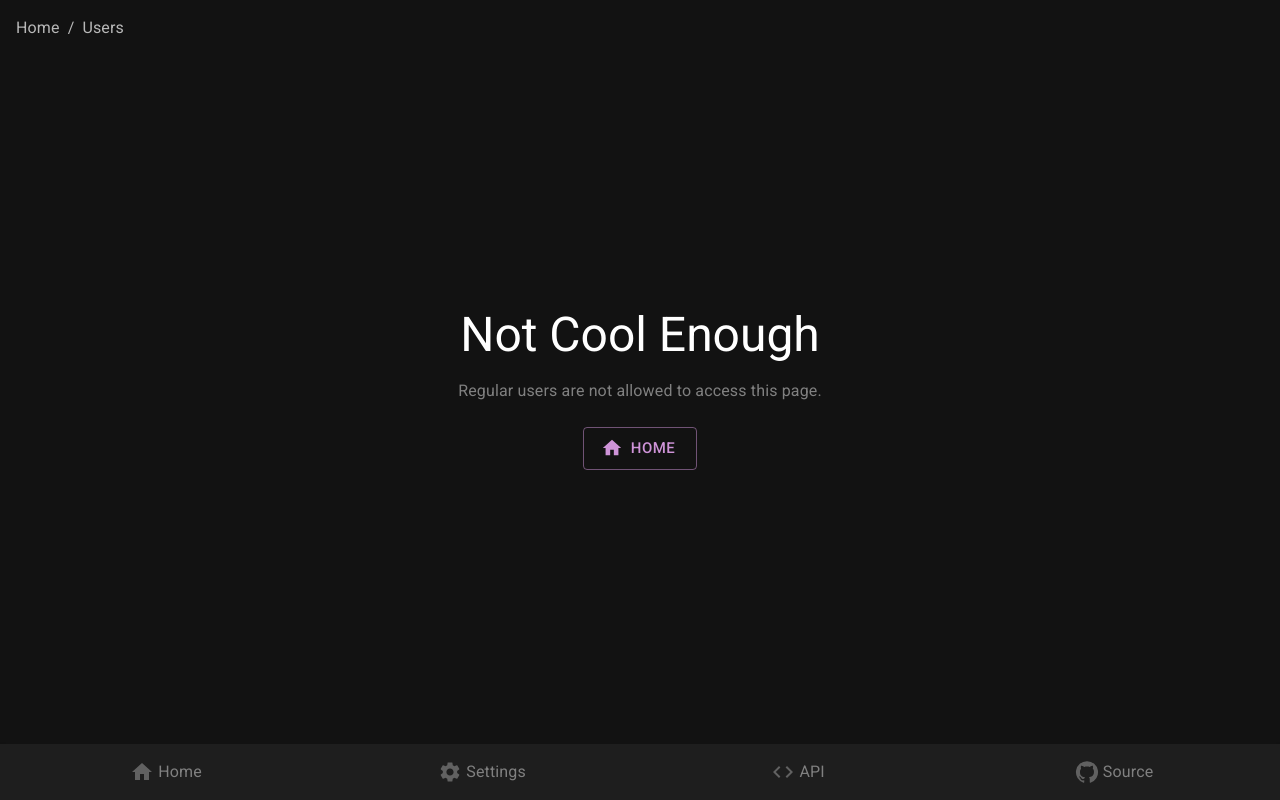
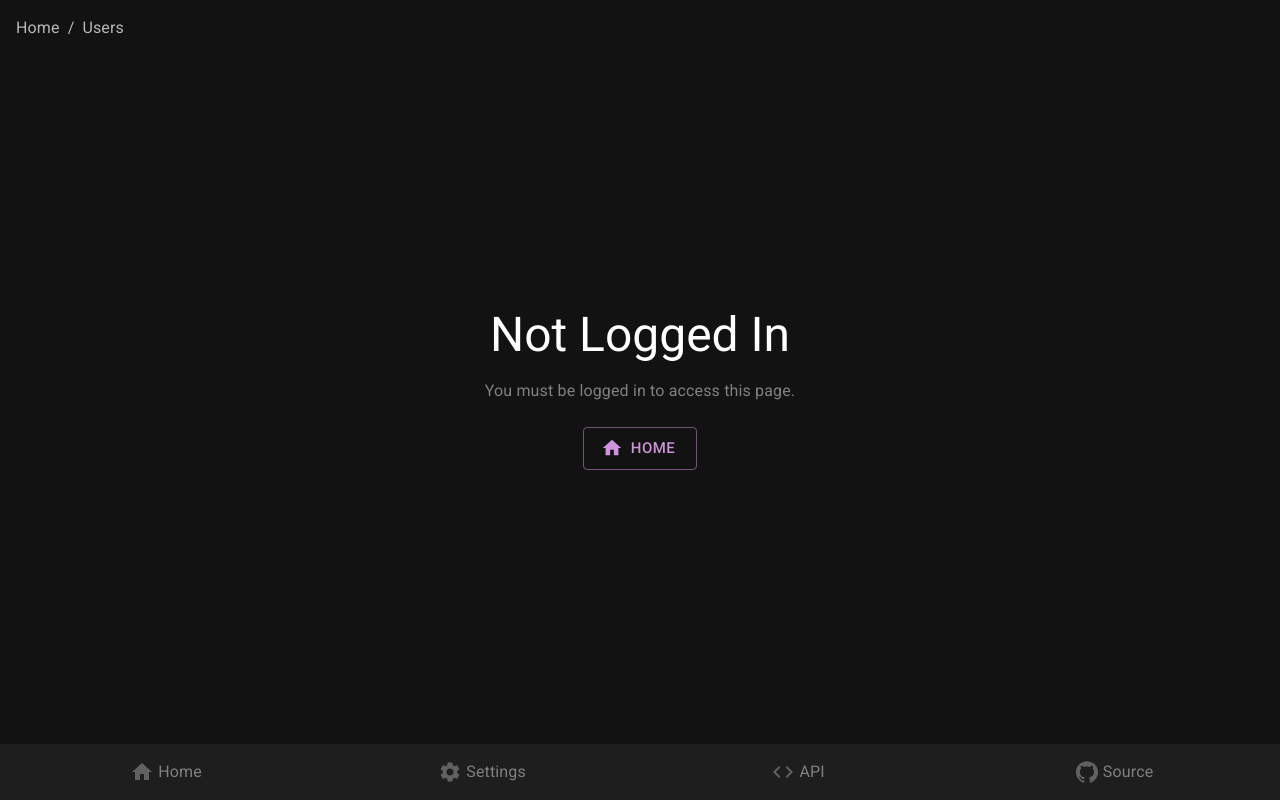
Before and after one commit to Weebs-Incorporated/AIRAMI, a React (Create React App) app: page /users in a window 1280 px wide. Built offline with nearby package versions, Linux system fonts and the light colour scheme.

Commit message:
move user auth wrappers to their own components

```diff
--- /dev/null
+++ b/src/pages/MissingPermissions/MissingPermissionsPage.tsx
@@ -0,0 +1,29 @@
+import { Typography } from '@mui/material';
+import { HomeButton } from '../../components/Buttons';
+import Footer from '../../components/Footer';
+import SiteBreadcrumbs, { SiteBreadcrumbsProps } from '../../components/SiteBreadcrumbs';
+import { Page } from '../Page.styled';
+
+export interface MissingPermissionsPageProps {
+    breadcrumbItems: SiteBreadcrumbsProps['items'];
+    permissions: string[];
+}
+
+const MissingPermissionsPage = ({ breadcrumbItems }: { breadcrumbItems: SiteBreadcrumbsProps['items'] }) => (
+    <>
+        <SiteBreadcrumbs items={[{ to: '/', text: 'Home' }, ...breadcrumbItems]} />
+        <Page>
+            <div style={{ flexGrow: 1 }} />
+            <Typography variant="h3" gutterBottom>
+                Missing Permissions
+            </Typography>
+            <Typography color="gray" textAlign="center">
+                You do not have permission to access this page.
+            </Typography>
+            <HomeButton sx={{ mt: 3 }} />
+            <Footer />
+        </Page>
+    </>
+);
+
+export default MissingPermissionsPage;
--- /dev/null
+++ b/src/pages/NotLoggedIn/NotLoggedInPage.tsx
@@ -0,0 +1,26 @@
+import { Typography } from '@mui/material';
+import { HomeButton } from '../../components/Buttons';
+import Footer from '../../components/Footer';
+import SiteBreadcrumbs, { SiteBreadcrumbsProps } from '../../components/SiteBreadcrumbs';
+import { Page } from '../Page.styled';
+
+const NotLoggedInPage = ({ breadcrumbItems }: { breadcrumbItems: SiteBreadcrumbsProps['items'] }) => {
+    return (
+        <>
+            <SiteBreadcrumbs items={[{ to: '/', text: 'Home' }, ...breadcrumbItems]} />
+            <Page>
+                <div style={{ flexGrow: 1 }} />
+                <Typography variant="h3" gutterBottom>
+                    Not Logged In
+                </Typography>
+                <Typography color="gray" textAlign="center">
+                    You must be logged in to access this page.
+                </Typography>
+                <HomeButton sx={{ mt: 3 }} />
+                <Footer />
+            </Page>
+        </>
+    );
+};
+
+export default NotLoggedInPage;
--- a/src/pages/Users/UsersPage.tsx
+++ b/src/pages/Users/UsersPage.tsx
@@ -15,7 +15,6 @@ import {
 } from '@mui/material';
 import { useCallback, useContext, useEffect, useMemo, useState } from 'react';
 import { aims } from '../../api';
-import { HomeButton } from '../../components/Buttons';
 import Footer from '../../components/Footer';
 import SiteBreadcrumbs from '../../components/SiteBreadcrumbs/SiteBreadcrumbs';
 import { SettingsContext, UserSession, UserSessionContext } from '../../contexts';
@@ -28,6 +27,8 @@ import { Page } from '../Page.styled';
 import VisibilityIcon from '@mui/icons-material/Visibility';
 import VisibilityOffIcon from '@mui/icons-material/VisibilityOff';
 import RefreshIcon from '@mui/icons-material/Refresh';
+import NotLoggedInPage from '../NotLoggedIn/NotLoggedInPage';
+import MissingPermissionsPage from '../MissingPermissions/MissingPermissionsPage';
 
 export interface UsersPageProps {
     loggedInUser: UserSession;
@@ -202,31 +203,12 @@ const UsersPage = ({ loggedInUser }: UsersPageProps) => {
 const UsersPageWrapper = () => {
     const { user } = useContext(UserSessionContext);
 
-    if (
-        user === null ||
-        !hasOneOfPermissions(user.userData, UserPermissions.Owner, UserPermissions.AssignPermissions)
-    ) {
-        return (
-            <>
-                <SiteBreadcrumbs
-                    items={[
-                        { to: '/', text: 'Home' },
-                        { to: '/users', text: 'Users' },
-                    ]}
-                />
-                <Page>
-                    <div style={{ flexGrow: 1 }} />
-                    <Typography variant="h3" gutterBottom>
-                        Not Cool Enough
-                    </Typography>
-                    <Typography color="gray" textAlign="center">
-                        Regular users are not allowed to access this page.
-                    </Typography>
-                    <HomeButton sx={{ mt: 3 }} />
-                    <Footer />
-                </Page>
-            </>
-        );
+    if (user === null) {
+        return <NotLoggedInPage breadcrumbItems={[{ to: '/users', text: 'Users' }]} />;
+    }
+
+    if (!hasOneOfPermissions(user.userData, UserPermissions.Owner, UserPermissions.AssignPermissions)) {
+        return <MissingPermissionsPage breadcrumbItems={[{ to: '/users', text: 'Users' }]} />;
     }
 
     return (
```
